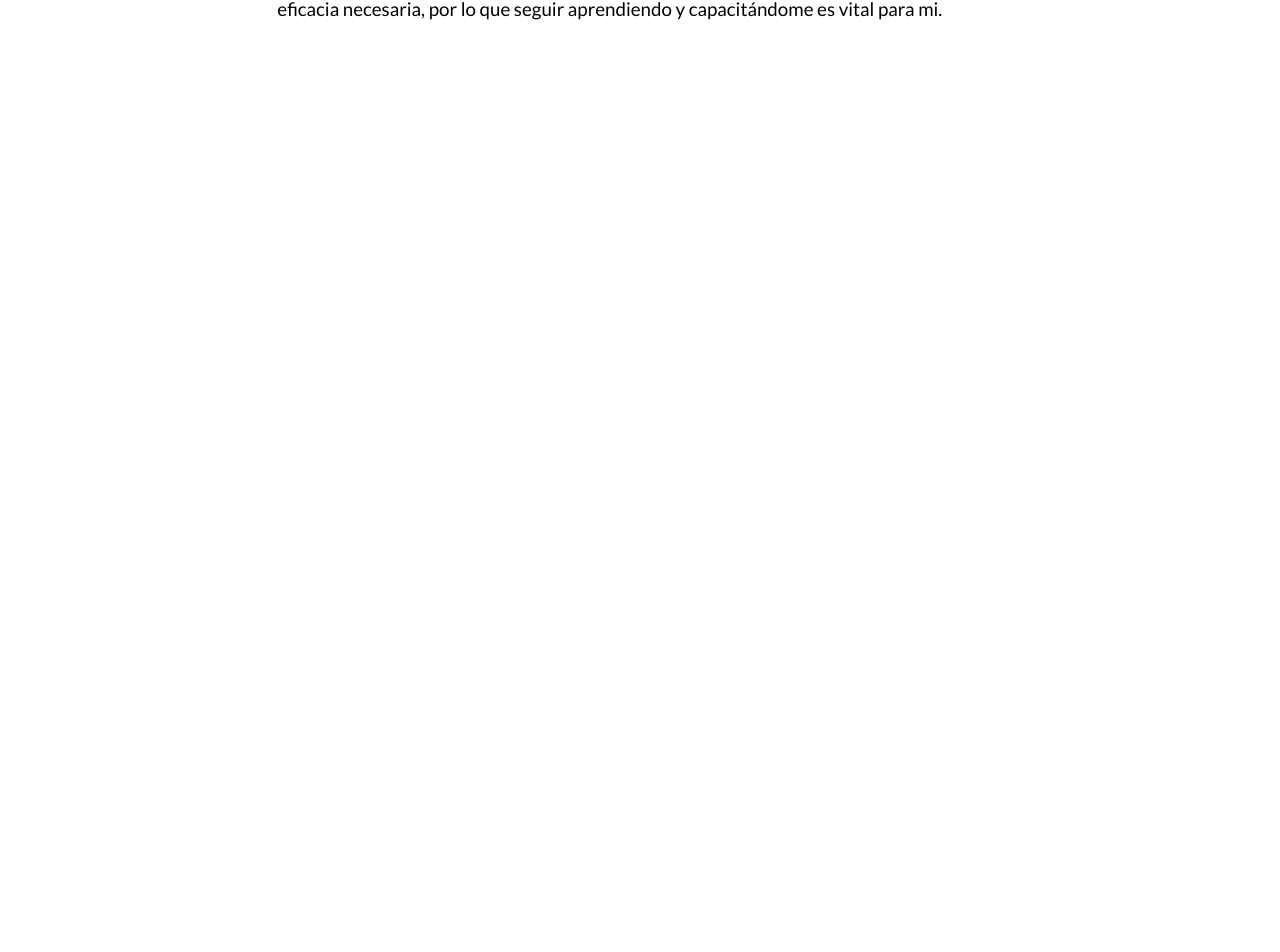
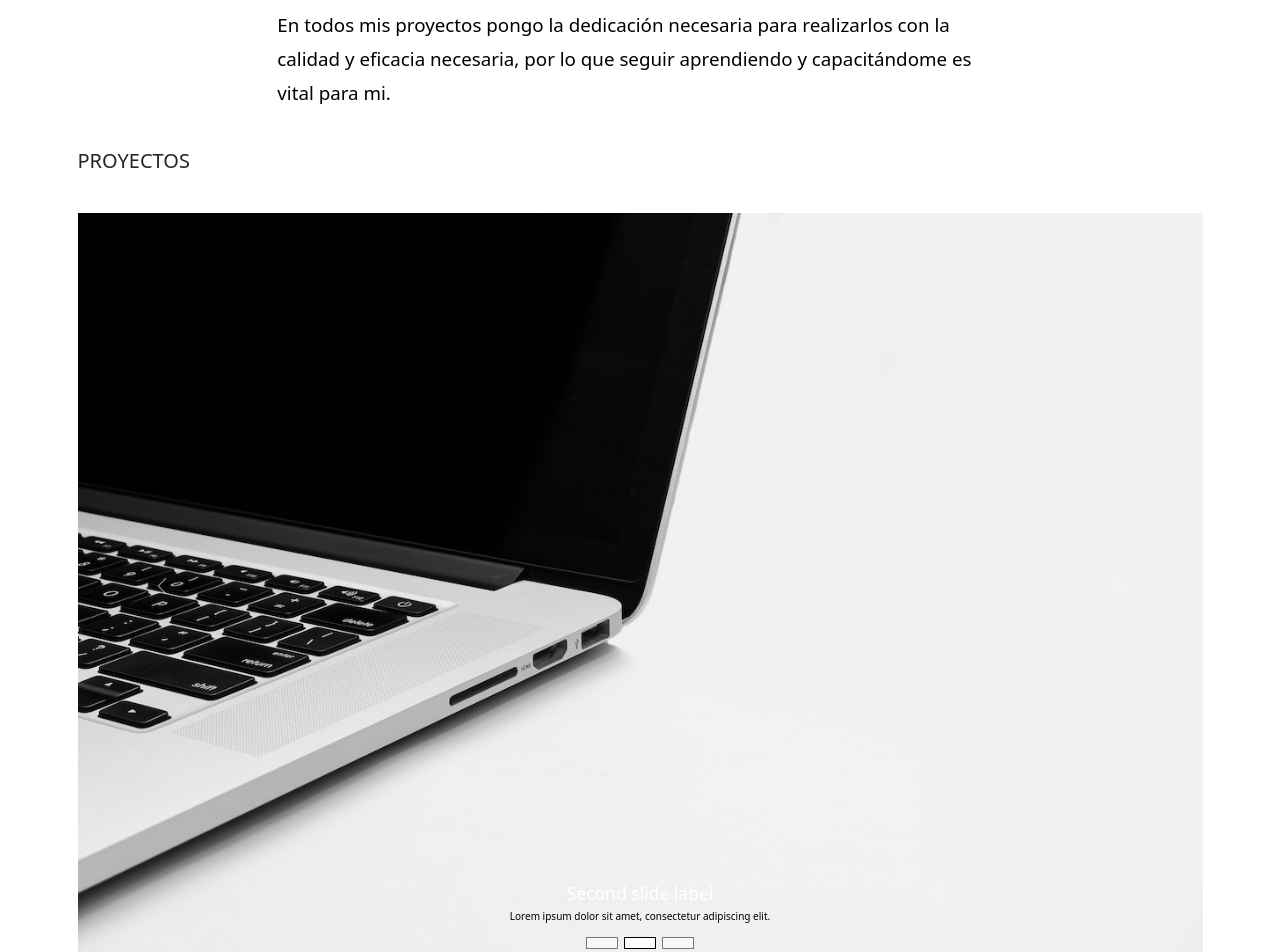
Before and after one commit to RavenAoiffe/AmeyalliYanezPortfolio, a React (Vite) app: page / in a window 1280 px wide. Shown: the part 986-1938 px from the top of the page. Before the commit the page ends 1030 px from the top, so only its background shows below. Built offline with nearby package versions, Linux system fonts and the light colour scheme.

Commit message:
Carrusel

```diff
--- a/index.html
+++ b/index.html
@@ -14,4 +14,5 @@
     <div id="root"></div>
     <script type="module" src="/src/main.jsx"></script>
   </body>
-</html>
+
+  </html>
--- a/package.json
+++ b/package.json
@@ -10,7 +10,9 @@
     "preview": "vite preview"
   },
   "dependencies": {
+    "bootstrap": "^5.3.2",
     "react": "^18.2.0",
+    "react-bootstrap": "^2.9.0",
     "react-dom": "^18.2.0"
   },
   "devDependencies": {
--- a/src/App.jsx
+++ b/src/App.jsx
@@ -3,6 +3,7 @@ import { useState } from 'react';
 import Header from './components/Header';
 import Principal from './components/Principal';
 import Descripcion from './components/Descripcion';
+import Swipper from './components/Swipper';
 
 function App() {
   return (
@@ -14,6 +15,8 @@ function App() {
     </Principal>
 
     <Descripcion/>
+    <h2 className='mt-10 mb-10 font-size-4rem'>Proyectos</h2>
+    <Swipper></Swipper>
     </div>
   )
 }
--- /dev/null
+++ b/src/components/ExampleCarouselImage.jsx
@@ -0,0 +1,12 @@
+import image from '/img/principal.jpg';
+import 'bootstrap/dist/css/bootstrap.min.css';
+const ExampleCarouselImage = () => {
+    return (
+        <div className='principal'>
+            <img
+            src={image} alt="portafolio"/>
+        </div>
+    );
+}
+
+export default ExampleCarouselImage;
--- /dev/null
+++ b/src/components/Swipper.jsx
@@ -0,0 +1,41 @@
+import { useState } from 'react';
+import Carousel from 'react-bootstrap/Carousel';
+import ExampleCarouselImage from './ExampleCarouselImage';
+
+const Swipper = () => {
+
+    const [index, setIndex] = useState(0);
+
+    const handleSelect = (selectedIndex) => {
+      setIndex(selectedIndex);
+    };
+  return (
+    <Carousel activeIndex={index} onSelect={handleSelect}>
+    <Carousel.Item>
+      <ExampleCarouselImage text="First slide" />
+      <Carousel.Caption>
+        <h3>First slide label</h3>
+        <p>Nulla vitae elit libero, a pharetra augue mollis interdum.</p>
+      </Carousel.Caption>
+    </Carousel.Item>
+    <Carousel.Item>
+      <ExampleCarouselImage text="Second slide" />
+      <Carousel.Caption>
+        <h3>Second slide label</h3>
+        <p>Lorem ipsum dolor sit amet, consectetur adipiscing elit.</p>
+      </Carousel.Caption>
+    </Carousel.Item>
+    <Carousel.Item>
+      <ExampleCarouselImage text="Third slide" />
+      <Carousel.Caption>
+        <h3>Third slide label</h3>
+        <p>
+          Praesent commodo cursus magna, vel scelerisque nisl consectetur.
+        </p>
+      </Carousel.Caption>
+    </Carousel.Item>
+  </Carousel>
+  );
+}
+
+export default Swipper;
--- a/src/scss/app.scss
+++ b/src/scss/app.scss
@@ -5,3 +5,4 @@
 @import 'base/utilities';
 @import 'layout/menu.scss';
 @import 'layout/principal.scss';
+@import 'layout/carousel.scss';
--- a/src/scss/base/_utilities.scss
+++ b/src/scss/base/_utilities.scss
@@ -1,9 +1,5 @@
 b,strong{
     font-weight: 900;
-}
-
-.mt-3{
-    margin-top: 3rem;
 }
 
 .hidden{
@@ -13,3 +9,12 @@ b,strong{
 .flex{
     display: flex;
 }
+.mt-10{
+    margin-top:4rem;
+}
+.mb-10{
+    margin-bottom:4rem;
+}
+.font-size-2rem{
+    font-size: 4%;
+}
--- /dev/null
+++ b/src/scss/layout/_carousel.scss
@@ -0,0 +1,5 @@
+.carousel-indicators button {
+    border: 1px solid #000!important;
+    width: 30px!important;
+    height: 10px!important;
+}
--- a/src/scss/layout/_principal.scss
+++ b/src/scss/layout/_principal.scss
@@ -13,7 +13,7 @@
         color: #5c5a5a;
         font-weight: 900;
         font-size: 4rem;
-
+        text-align: center;
         @include tablet{
             font-size: 1.5rem;
             padding: 1rem;
```
Also changed, not shown: public/app.css, 1 other file (tests, documents, lock files or other folders).
